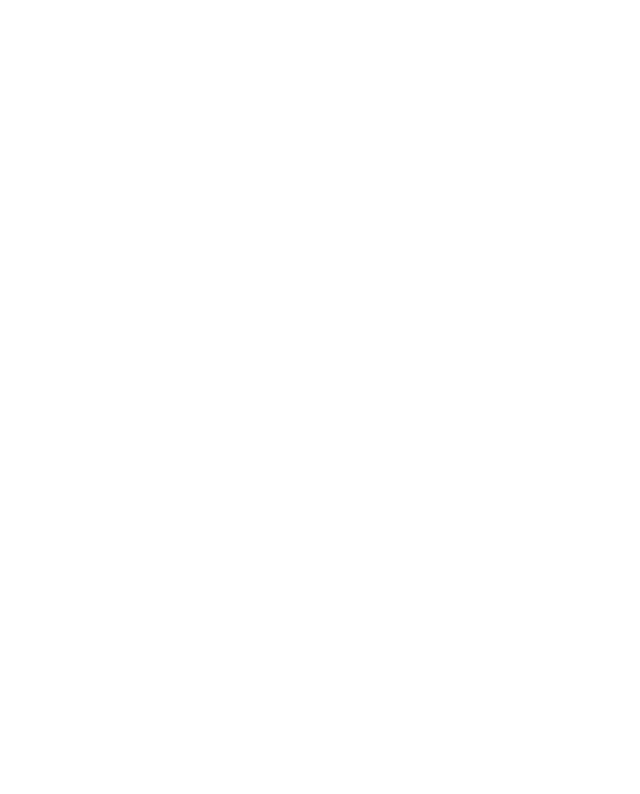
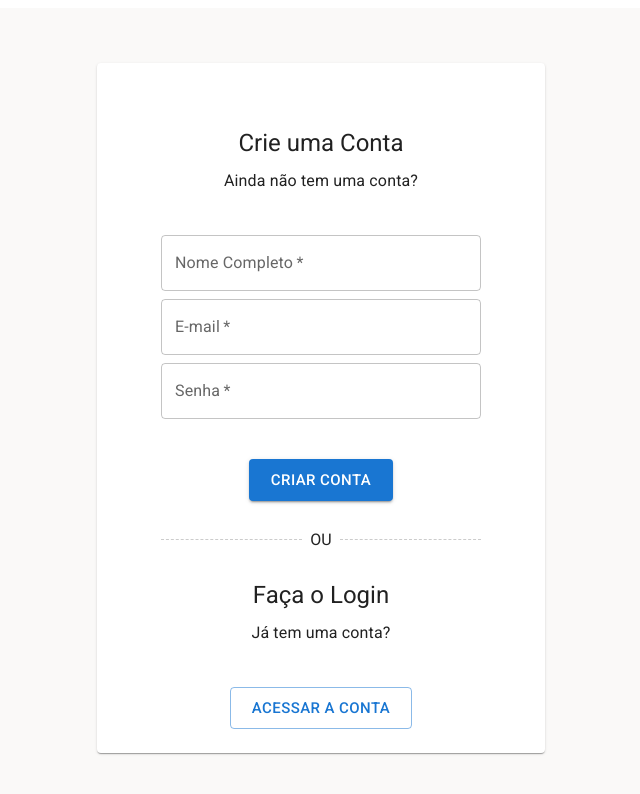
Before and after one commit to libajunior/SEG-2024, a React (Vite) app in the folder frontend/: page /auth/sign-up in a window 1280 px wide. Shown: the top 794 px of the page, without its empty margins (319-959 px from the left). Built offline with nearby package versions, Linux system fonts and the light colour scheme.

Commit message:
Aula 11/11/2024

```diff
--- a/frontend/src/@libs/types/index.ts
+++ b/frontend/src/@libs/types/index.ts
@@ -4,6 +4,7 @@
 }
 export interface IUser {
   uid?: string;
-  name?: string;
+  name: string;
   email: string;
+  password?: string;
 }
--- a/frontend/src/App.tsx
+++ b/frontend/src/App.tsx
@@ -1,11 +1,28 @@
+import { Route, Routes } from "react-router-dom"
+import SignLayout from "./app/auth/layout"
+import SignInPage from "./app/auth/sign-in/page"
+import SignUpPage from "./app/auth/sign-up/page"
+import HomePage from "./app/home/page"
+import { useAuth } from "./hooks/useAuth"
 
 
 function App() {
 
+  const { user } = useAuth();
+
   return (
-    <>
-
-    </>
+    <div id="App">
+      <Routes>
+        { (!user ? (
+          <Route path="auth" element={ <SignLayout /> }>
+            <Route path="sign-in" element={ <SignInPage />} />
+            <Route path="sign-up" element={ <SignUpPage />} />
+          </Route>
+        ) : (
+          <Route path="/" element={ <HomePage /> } />
+        )) }
+      </Routes>
+    </div>
   )
 }
 
--- /dev/null
+++ b/frontend/src/app/auth/layout.tsx
@@ -0,0 +1,30 @@
+import { Card, CardContent, Stack } from "@mui/material";
+import { Outlet } from "react-router-dom";
+
+function SignLayout() {
+  return (
+    <Stack
+      direction="column"
+      justifyContent="center"
+      alignItems="center"
+      sx={{
+        height: '100vh',
+        backgroundColor: '#faf9f8'
+      }}
+    >
+      <Card>
+        <CardContent
+          sx={{
+            padding: '4rem',
+            width: '20rem'
+          }}
+        >
+          <Outlet />
+        </CardContent>
+      </Card>
+    </Stack>
+  )
+
+}
+
+export default SignLayout;
--- /dev/null
+++ b/frontend/src/app/auth/sign-in/page.tsx
@@ -0,0 +1,121 @@
+import { LoadingButton } from "@mui/lab";
+import { Button, Stack, TextField, Typography } from "@mui/material";
+import { FormEvent, useState } from "react";
+import { useNavigate } from "react-router-dom";
+import { Traco } from "../../components/ui/traco";
+import { ICredential } from "../../../@libs/types";
+
+
+function SignInPage() {
+  const navigate = useNavigate();
+
+  //State - Loading
+  const [loading, setLoading] = useState(false)
+
+  const [credential, setCredential] = useState<ICredential>({
+    username: '',
+    password: ''
+  });
+
+  async function handleSignIn(event: FormEvent) {
+    event.preventDefault();
+
+    setLoading(true);
+
+    //TO-DO: Implementar aqui
+  }
+
+  return (
+    <form onSubmit={handleSignIn}>
+      <Stack
+        direction="column"
+        alignItems="center"
+        gap={1}
+      >
+        <Typography
+          variant="h5"
+        >
+          Faça o Login
+        </Typography>
+        <Typography
+          variant="subtitle1"
+          sx={{
+            marginBottom: '2rem'
+          }}
+        >
+          Já tem uma conta?
+        </Typography>
+
+        <TextField
+          label="Usuário"
+          required
+          fullWidth
+          value={credential.username}
+          onChange={event => setCredential({ ...credential, username: (event.target as HTMLInputElement).value })} />
+
+        <TextField
+          label="Senha"
+          required
+          fullWidth
+          type="password"
+          value={credential.password}
+          onChange={event => setCredential({ ...credential, password: (event.target as HTMLInputElement).value })} />
+
+        <LoadingButton
+          type="submit"
+          variant="contained"
+          size="large"
+          loading={loading}
+          sx={{
+            marginTop: '2rem'
+          }}
+        >
+          Acessar
+        </LoadingButton>
+
+        <Stack
+          justifyContent="space-between"
+          direction="row"
+          sx={{
+            width: '100%',
+            margin: '1.2rem 0'
+          }}
+        >
+          <Traco />
+          <Typography
+            component="h5"
+            sx={{
+              margin: '0 8px'
+            }}
+          >
+            OU
+          </Typography>
+          <Traco />
+        </Stack>
+
+        <Typography
+          variant="h5"
+        >
+          Crie uma Conta
+        </Typography>
+        <Typography
+          variant="subtitle1"
+        >
+          Ainda não tem uma conta?
+        </Typography>
+        <Button
+          variant="outlined"
+          size="large"
+          onClick={() => navigate('/auth/sign-up')}
+          sx={{
+            marginTop: '2rem'
+          }}
+        >
+          Criar Conta
+        </Button>
+      </Stack>
+    </form>
+  )
+}
+
+export default SignInPage;
--- /dev/null
+++ b/frontend/src/app/auth/sign-up/page.tsx
@@ -0,0 +1,127 @@
+import { LoadingButton } from "@mui/lab";
+import { Button, Stack, TextField, Typography } from "@mui/material";
+import { FormEvent, useState } from "react";
+import { useNavigate } from "react-router-dom";
+import { Traco } from "../../components/ui/traco";
+import { IUser } from "../../../@libs/types";
+
+function SignUpPage() {
+  const navigate = useNavigate();
+
+  //State - Loading
+  const [loading, setLoading] = useState(false)
+
+  const [user, setUser] = useState<IUser>({
+    name: '',
+    email: '',
+    password: '',
+  });
+
+  async function handleSignUp(event: FormEvent) {
+    event.preventDefault();
+
+    setLoading(true);
+  }
+  return (
+    <form onSubmit={handleSignUp}>
+      <Stack
+        direction="column"
+        alignItems="center"
+        gap={1}
+      >
+        <Typography
+          variant="h5"
+        >
+          Crie uma Conta
+        </Typography>
+        <Typography
+          variant="subtitle1"
+          sx={{
+            marginBottom: '2rem'
+          }}
+        >
+          Ainda não tem uma conta?
+        </Typography>
+
+        <TextField
+          label="Nome Completo"
+          required
+          fullWidth
+          value={user.name}
+          onChange={event => setUser({ ...user, name: (event.target as HTMLInputElement).value })} />
+
+
+        <TextField
+          label="E-mail"
+          type="email"
+          required
+          fullWidth
+          value={user.email}
+          onChange={event => setUser({ ...user, email: (event.target as HTMLInputElement).value })} />
+
+        <TextField
+          label="Senha"
+          required
+          fullWidth
+          type="password"
+          value={user.password}
+          onChange={event => setUser({ ...user, password: (event.target as HTMLInputElement).value })} />
+
+        <LoadingButton
+          type="submit"
+          variant="contained"
+          size="large"
+          loading={loading}
+          sx={{
+            marginTop: '2rem'
+          }}
+        >
+          Criar Conta
+        </LoadingButton>
+
+        <Stack
+          justifyContent="space-between"
+          direction="row"
+          sx={{
+            width: '100%',
+            margin: '1.2rem 0'
+          }}
+        >
+          <Traco />
+          <Typography
+            component="h5"
+            sx={{
+              margin: '0 8px'
+            }}
+          >
+            OU
+          </Typography>
+          <Traco />
+        </Stack>
+
+        <Typography
+          variant="h5"
+        >
+          Faça o Login
+        </Typography>
+        <Typography
+          variant="subtitle1"
+        >
+          Já tem uma conta?
+        </Typography>
+        <Button
+          variant="outlined"
+          size="large"
+          onClick={() => navigate('/auth/sign-in')}
+          sx={{
+            marginTop: '2rem'
+          }}
+        >
+          Acessar a Conta
+        </Button>
+      </Stack>
+    </form>
+  )
+}
+
+export default SignUpPage;
--- /dev/null
+++ b/frontend/src/app/components/ui/traco.tsx
@@ -0,0 +1,8 @@
+import { Box, styled } from "@mui/material";
+
+export const Traco = styled(Box)({
+  width: '100%',
+  height: '0.4rem',
+  marginTop: '0.7rem',
+  borderTop: '1px dashed #ccc'
+});
--- /dev/null
+++ b/frontend/src/app/home/page.tsx
@@ -0,0 +1,41 @@
+import { Card, CardContent, Stack, Typography } from "@mui/material";
+import { useAuth } from "../../hooks/useAuth";
+
+
+function HomePage() {
+  const { user, setUser } = useAuth();
+
+  return (
+    <Stack
+      direction="column"
+      justifyContent="center"
+      alignItems="center"
+      sx={{
+
+        height: '100vh',
+        backgroundColor: '#faf9f8'
+      }}
+    >
+      <Card>
+        <CardContent
+          sx={{
+            padding: '4rem',
+            width: '30rem'
+          }}
+        >
+          <Typography
+            variant="h6"
+            component="p"
+            textAlign="center"
+          >
+            Seja bem vindo, {user?.name}
+          </Typography>
+
+
+        </CardContent>
+      </Card>
+    </Stack>
+  )
+}
+
+export default HomePage;
--- /dev/null
+++ b/frontend/src/contexts/AuthContext.tsx
@@ -0,0 +1,28 @@
+import { ReactNode, createContext, useEffect, useState } from "react";
+import { IUser } from "../@libs/types";
+
+type AuthContextProps = {
+    user: IUser | undefined;
+    setUser: (user: IUser) => void;
+}
+
+export const AuthContext = createContext<AuthContextProps>({} as AuthContextProps);
+
+type AuthContextProviderProps = {
+    children: ReactNode
+}
+export function AuthContextProvider(props: AuthContextProviderProps) {
+
+    const [user, setUser] = useState<IUser>();
+
+    useEffect(()=>{
+        //TO-DO: Recupera os valores da Local Storage
+    }, [user]);
+
+    return (
+        <AuthContext.Provider value={{user, setUser}}>
+            {props. children}
+        </AuthContext.Provider>
+    )
+
+}
--- /dev/null
+++ b/frontend/src/hooks/useAuth.ts
@@ -0,0 +1,7 @@
+import { useContext } from "react";
+import { AuthContext } from "../contexts/AuthContext";
+
+export function useAuth() {
+    const context = useContext(AuthContext);
+    return context;
+}
--- a/frontend/src/main.tsx
+++ b/frontend/src/main.tsx
@@ -1,9 +1,18 @@
-import { StrictMode } from 'react'
+import { BrowserRouter } from 'react-router-dom';
+import { AuthContextProvider } from './contexts/AuthContext.tsx';
 import { createRoot } from 'react-dom/client'
 import App from './App.tsx'
 
+import '@fontsource/roboto/300.css';
+import '@fontsource/roboto/400.css';
+import '@fontsource/roboto/500.css';
+import '@fontsource/roboto/700.css';
+
+
 createRoot(document.getElementById('root')!).render(
-  <StrictMode>
-    <App />
-  </StrictMode>,
+  <BrowserRouter>
+      <AuthContextProvider>
+        <App />
+      </AuthContextProvider>
+    </BrowserRouter>,
 )
```
Also changed, not shown: frontend/package.json (+14 -1 lines).
